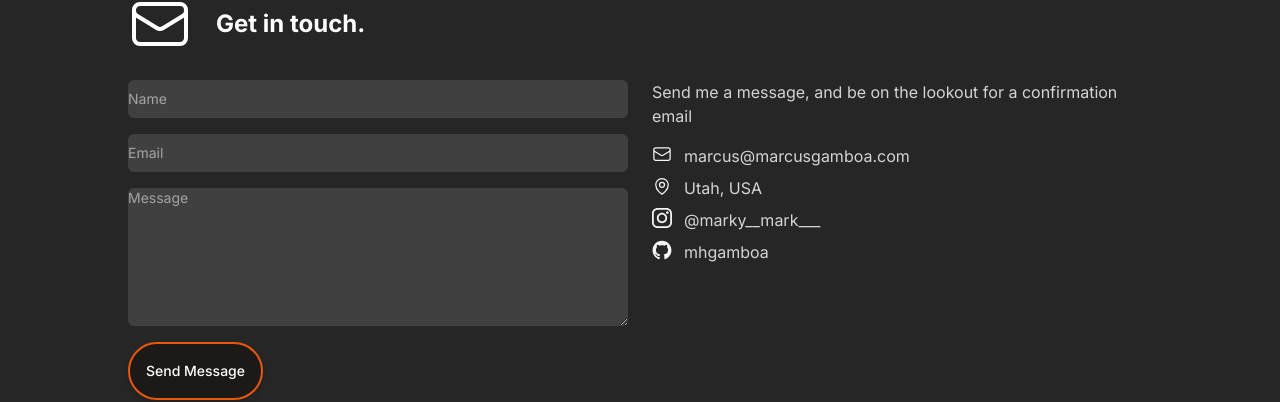
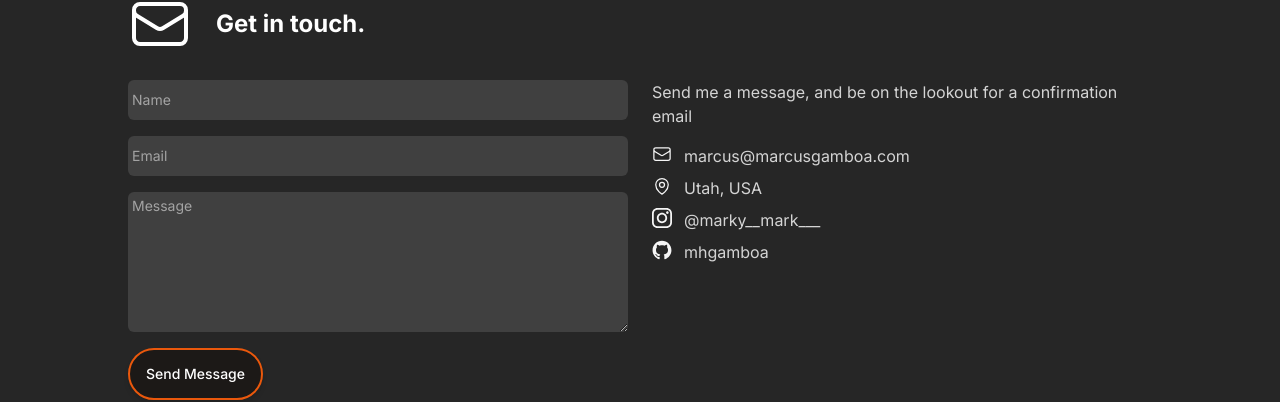
Before and after one commit to mhgamboa/portfolio, a Next.js app: page / in a window 1280 px wide. Shown: the part 3708-4110 px from the top of the page. Built offline with nearby package versions, Linux system fonts and the light colour scheme.

Commit message:
Add padding to contact input

```diff
--- a/src/components/contact/ContactForm.tsx
+++ b/src/components/contact/ContactForm.tsx
@@ -44,7 +44,7 @@ const ContactForm = memo(() => {
   };
 
   const inputClasses =
-    "bg-neutral-700 border-0 focus:border-0 focus:outline-none focus:ring-1 focus:ring-orange-600 rounded-md placeholder:text-neutral-400 placeholder:text-sm text-neutral-200 text-sm";
+    "p-1 bg-neutral-700 border-0 focus:border-0 focus:outline-none focus:ring-1 focus:ring-orange-600 rounded-md placeholder:text-neutral-400 placeholder:text-sm text-neutral-200 text-sm";
 
   return (
     <form
```
